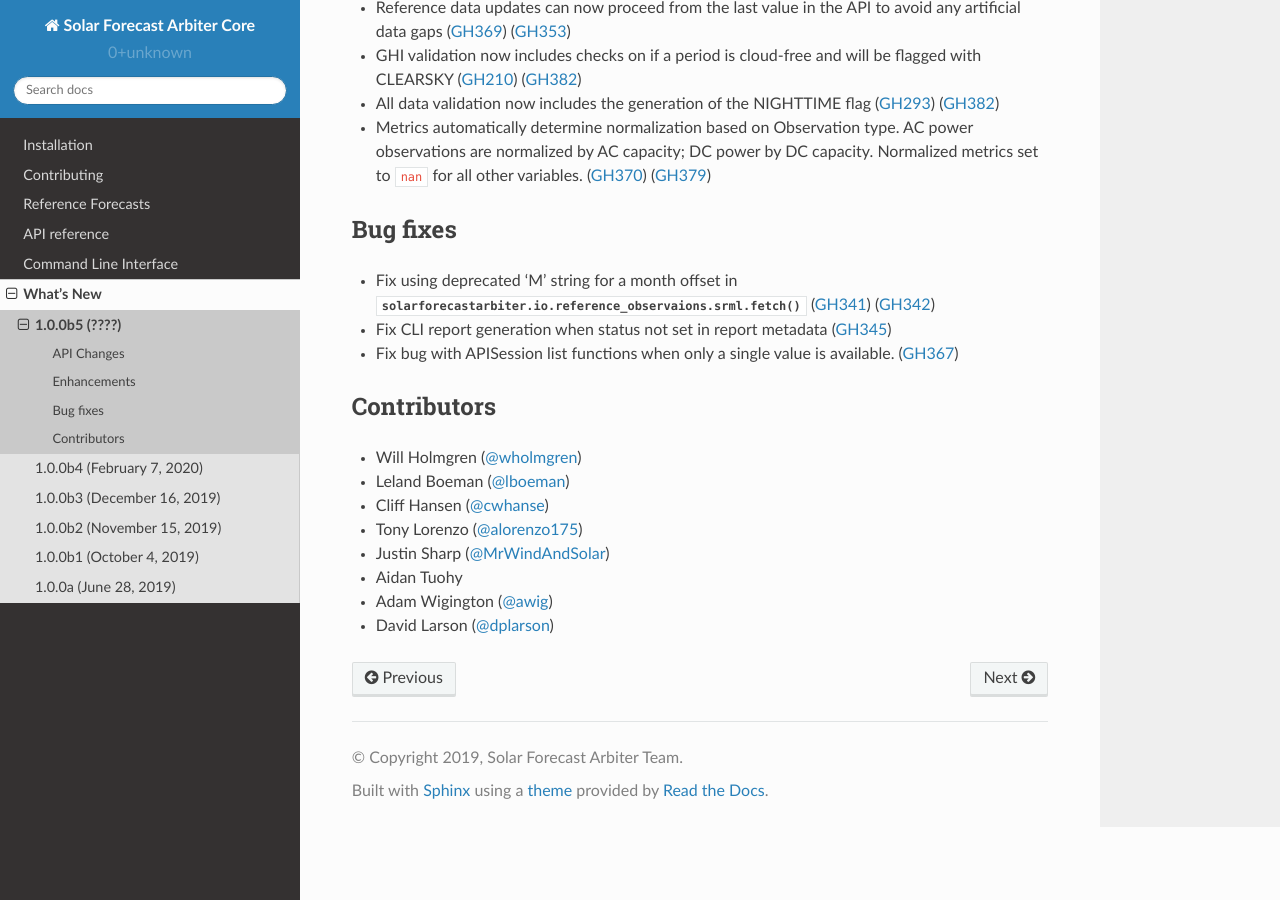
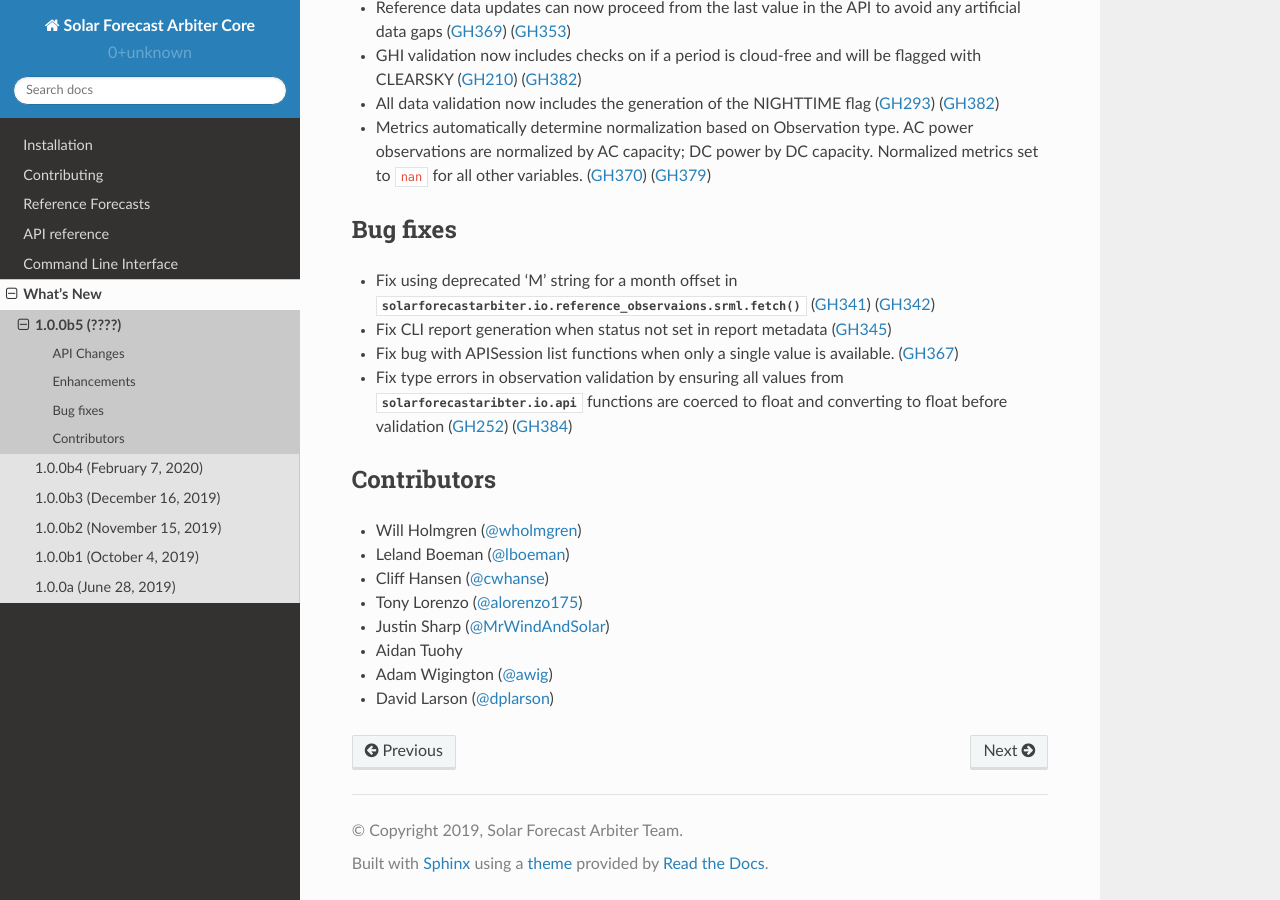
Before and after one commit to SolarArbiter/solarforecastarbiter-core, a Sphinx documentation site: the page built from docs/source/whatsnew/1.0.0b5.rst, in a window 1280 px wide and 900 px high, scrolled down 1307 px. Built offline with Sphinx 7.4.7 and the Read the Docs theme 2.0.0, drawn with Linux system fonts in a browser that asks for light colours.

Commit message:
update whatsnew

```diff
--- a/docs/source/whatsnew/1.0.0b5.rst
+++ b/docs/source/whatsnew/1.0.0b5.rst
@@ -77,6 +77,9 @@
   (:pull:`345`)
 * Fix bug with APISession list functions when only a single value is available.
   (:pull:`367`)
+* Fix type errors in observation validation by ensuring all values from
+  :py:mod:`solarforecastaribter.io.api` functions are coerced to float
+  and converting to float before validation (:issue:`252`) (:pull:`384`)
 
 
 Contributors
```
